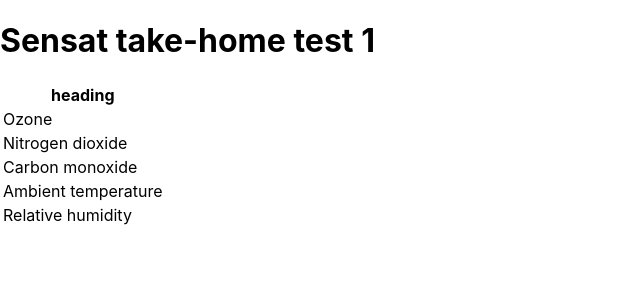
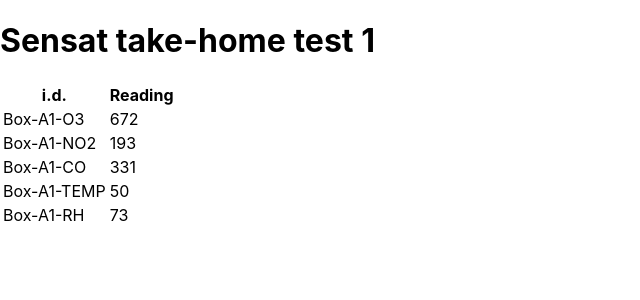
Before and after one commit to simondell/test-sensat-takehome-test-1, a React (Create React App) app: page / in a window 1280 px wide. Shown: the top 300 px of the page, without its empty margins (0-640 px from the left). Built offline with nearby package versions, Linux system fonts and the light colour scheme.

Commit message:
DataTable and Column render grid of labelled model properties

```diff
--- a/src/App/App.tsx
+++ b/src/App/App.tsx
@@ -1,5 +1,8 @@
 import React from 'react'
-import { DataTable } from '../DataTable/DataTable'
+import {
+  Column,
+  DataTable,
+} from '../DataTable/DataTable'
 import './App.css'
 
 const mockData = [
@@ -18,7 +21,16 @@
       </header>
       <DataTable
         data={mockData}
-      />
+      >
+        <Column
+          field="id"
+          heading="i.d."
+        />
+        <Column
+          field="reading"
+          heading="Reading"
+        />
+      </DataTable>
     </div>
   )
 }
--- a/src/DataTable/DataTable.tsx
+++ b/src/DataTable/DataTable.tsx
@@ -1,35 +1,52 @@
 import React from 'react';
 
-export interface ColumnProps {
+interface ColumnProps {
   field: string
   heading: string
   sortable?: boolean
 }
 
-export function Column (props: ColumnProps) {
-  return null
+export function Column (props: ColumnProps): React.ReactElement {
+  return <th>{props.heading}</th>
 }
 
-export interface DataTableProps {
-  children?: React.ReactElement<ColumnProps>[] | React.ReactElement<ColumnProps>
-  data: any[]
+interface DataTableProps {
+  children?: React.ReactElement<ColumnProps>[] | React.ReactElement<ColumnProps> | undefined
+  data: object[]
 }
 
 export function DataTable (props: DataTableProps) {
+  const fields = React.Children.map(
+    props.children,
+    child => child && child.props.field
+  )
+
   return (
     <table>
       <thead>
         <tr>
-          <th>heading</th>
+        {
+          props.children
+        }
         </tr>
       </thead>
       <tbody>
       {
-        props.data.map((item: any) =>
+        props.data.map((item: any, rowIndex:  number) =>
           <tr
             key={`${item.id}-${item.reading_ts}`}
           >
-            <td>{item.name}</td>
+          {
+            fields && fields.map((fieldName: string) =>
+              <td
+                key={`cell-${rowIndex}-${fieldName}`}
+              >
+              {
+                item[fieldName]
+              }
+              </td>
+            )
+          }
           </tr>
         )
       }
```
Also changed, not shown: 2 other files (tests, documents, lock files or other folders).
